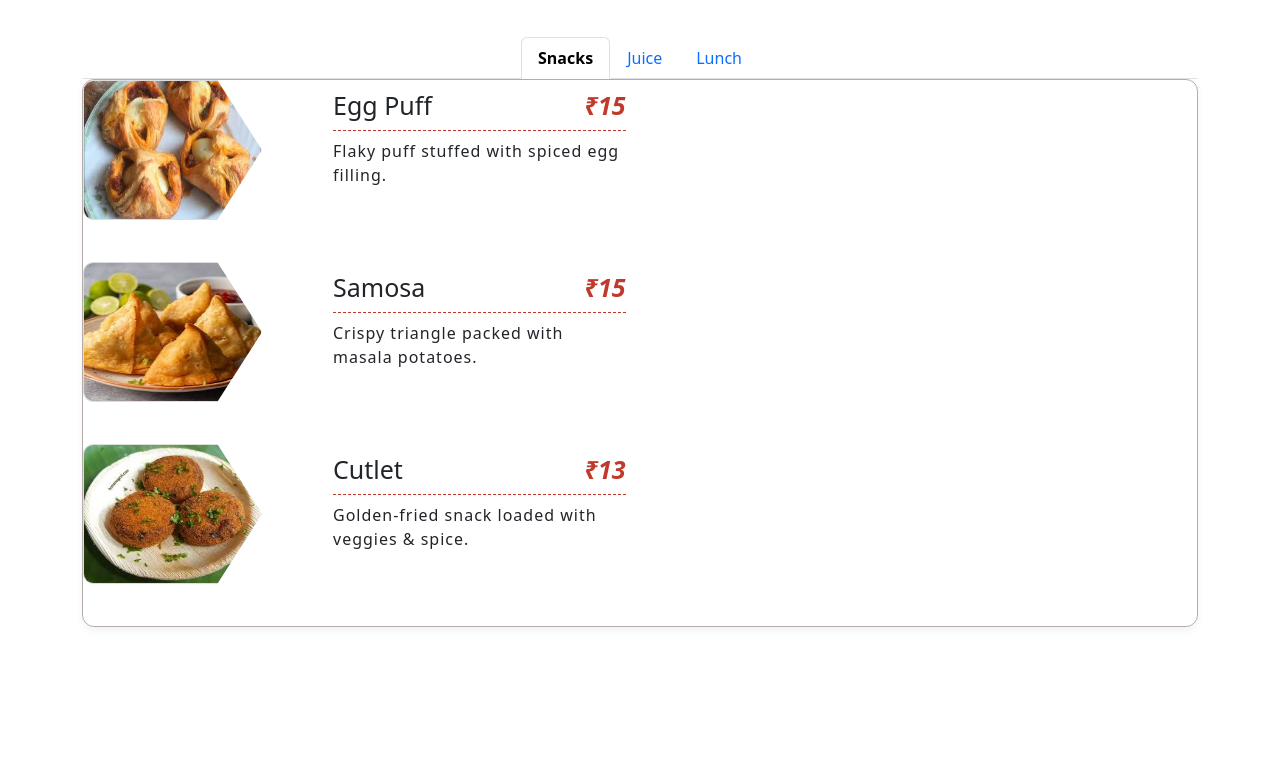
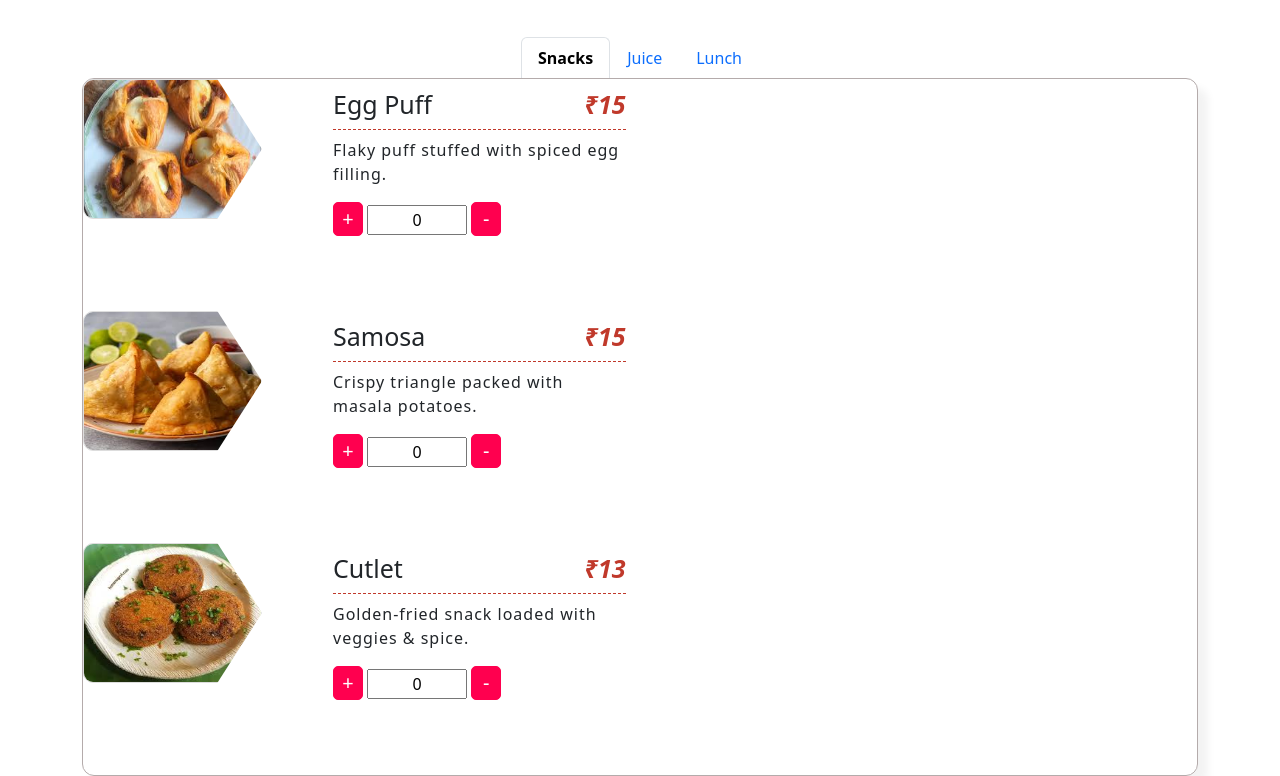
Before and after one commit to aasif-create/canteen-website, a plain HTML site: page index.html in a window 1280 px wide. Shown: the part 119-895 px from the top of the page. Before the commit the page ends 800 px from the top, so only its background shows below. Drawn offline with nearby package versions, Linux system fonts and the light colour scheme.

Commit message:
added plus,minus buttons

```diff
--- a/app.js
+++ b/app.js
@@ -0,0 +1,16 @@
+document.querySelectorAll(".single_menu").forEach(menu => {
+  const plus = menu.querySelector(".plus");
+  const minus = menu.querySelector(".minus");
+  const qtyInput = menu.querySelector(".quantity");
+
+  qtyInput.value = 0; // start from 0
+
+  plus.addEventListener("click", () => {
+    qtyInput.value = parseInt(qtyInput.value) + 1;
+  });
+
+  minus.addEventListener("click", () => {
+    let current = parseInt(qtyInput.value);
+    if (current > 0) qtyInput.value = current - 1;
+  });
+});
--- a/index.html
+++ b/index.html
@@ -46,7 +46,11 @@
                   <div class="menu_content">
                     <h4>Egg puff <span>₹15</span></h4>
                     <p>Flaky puff stuffed with spiced egg filling.</p>
+                    <button class="plus" type="button">+</button>
+                    <input type="text" class="quantity">
+                    <button class="minus" type="button">-</button>
                   </div>
+
                 </div>
 
                 <div class="single_menu">
@@ -54,6 +58,9 @@
                   <div class="menu_content">
                     <h4>Samosa <span>₹15 </span></h4>
                     <p>Crispy triangle packed with masala potatoes.</p>
+                    <button class="plus" type="button">+</button>
+                    <input type="text" class="quantity">
+                    <button class="minus" type="button">-</button>
                   </div>
                 </div>
 
@@ -61,8 +68,11 @@
                   <img src="images/cutlet.jpg" alt="soda">
                   <div class="menu_content">
                     <h4>Cutlet <span>₹13 </span></h4>
-                     <p>Golden-fried snack loaded with veggies & spice.</p>
-					</div>
+                    <p>Golden-fried snack loaded with veggies & spice.</p>
+					          <button class="plus" type="button">+</button>
+                    <input type="text" class="quantity">
+                    <button class="minus" type="button">-</button>
+                  </div>
                 </div>
 
               </div>
@@ -78,7 +88,9 @@
                   <div class="menu_content">
                     <h4>Blue Soda <span>₹12 </span></h4>
                     <p>Cool & fizzy with a tangy twist.</p>
-
+                    <button class="plus" type="button">+</button>
+                    <input type="text" class="quantity">
+                    <button class="minus" type="button">-</button>
                   </div>
                 </div>
 
@@ -87,6 +99,9 @@
                   <div class="menu_content">
                     <h4>Green Soda <span>₹12 </span></h4>
                     <p>Refreshing burst of minty flavour.</p>
+                    <button class="plus" type="button">+</button>
+                    <input type="text" class="quantity">
+                    <button class="minus" type="button">-</button>
                   </div>
                 </div>
 
@@ -95,7 +110,9 @@
                   <div class="menu_content">
                     <h4>Orange Soda <span>₹12 </span></h4>
                     <p>Zesty orange fizz to energize your day.</p>
-
+                    <button class="plus" type="button">+</button>
+                    <input type="text" class="quantity">
+                    <button class="minus" type="button">-</button>
                   </div>
                 </div>
 
@@ -104,6 +121,9 @@
                   <div class="menu_content">
                     <h4>Mango Juice <span>₹10 </span></h4>
                     <p>Sweet, pulpy & everyone’s summer favourite.</p>
+                    <button class="plus" type="button">+</button>
+                    <input type="text" class="quantity">
+                    <button class="minus" type="button">-</button>
                   </div>
                 </div>
 
@@ -112,7 +132,11 @@
                   <div class="menu_content">
                     <h4>7 Up <span>₹12 </span></h4>
                     <p>Crisp lemon-lime soda to refresh instantly.</p>
+                    <button class="plus" type="button">+</button>
+                    <input type="text" class="quantity">
+                    <button class="minus" type="button">-</button>
                   </div>
+
                 </div>
 
               </div>
@@ -128,6 +152,9 @@
                   <div class="menu_content">
                     <h4>Fried Rice <span>₹50 </span></h4>
                     <p>Stir-fried rice loaded with veggies & spices.</p>
+                    <button class="plus">+</button>
+                    <input type="text" class="quantity">
+                    <button class="minus">-</button>
                   </div>
                 </div>
 
@@ -136,6 +163,9 @@
                   <div class="menu_content">
                     <h4> Biriyani <span>₹60 </span></h4>
                     <p>Authentic biriyani with rich aroma & taste.</p>
+                    <button class="plus">+</button>
+                    <input type="text" class="quantity">
+                    <button class="minus">-</button>
                   </div>
                 </div>
 
@@ -144,6 +174,9 @@
                   <div class="menu_content">
                     <h4>Kushka <span>₹30 </span></h4>
                     <p>Flavourful biriyani rice served without meat.</p>
+                    <button class="plus">+</button>
+                    <input type="text" class="quantity">
+                    <button class="minus">-</button>
                   </div>
                 </div>
 
@@ -155,7 +188,7 @@
       </div>
     </div>
   </section>
-
+  <script src="app.js"></script>
   <script src="https://cdn.jsdelivr.net/npm/bootstrap@5.3.0/dist/js/bootstrap.bundle.min.js"></script>
 </body>
 </html>
--- a/style.css
+++ b/style.css
@@ -38,6 +38,10 @@
     display: inline-block;
     text-align: center;
 }
+.nav-tabs {
+  border-bottom: none !important;
+}
+
 .nav-tabs .nav-link{
     transition: .3s;
 }
@@ -139,8 +143,27 @@ clip-path: polygon(0% 0%, 100% 0, 100% 50%, 100% 100%, 0% 100%);
     border: 1px solid #b4abab;
     padding-right:5px;
     border-radius: 12px;
-    box-shadow: 0 4px 8px rgba(0,0,0,0.05); /* subtle shadow */
+    box-shadow: 10px 10px 8px rgba(0,0,0,0.05);
+}
+.plus,.minus{
+    border:1px solid #ff004f;
+    border-radius:5px;
+    width:30px;
+    text-align: center;
+    background-color: #ff004f;
+    color:white;
+    font-weight: 400;
+    font-size: 20px;
+    cursor:pointer;
+}
+.plus:active, .minus:active {
+  transform: scale(0.85);
+  transition: transform 0.1s;
 
+}
+.quantity {
+  width: 100px;
+  text-align: center;
 }
 @media only screen and (max-width: 600px) {
     .menu_content {
```
